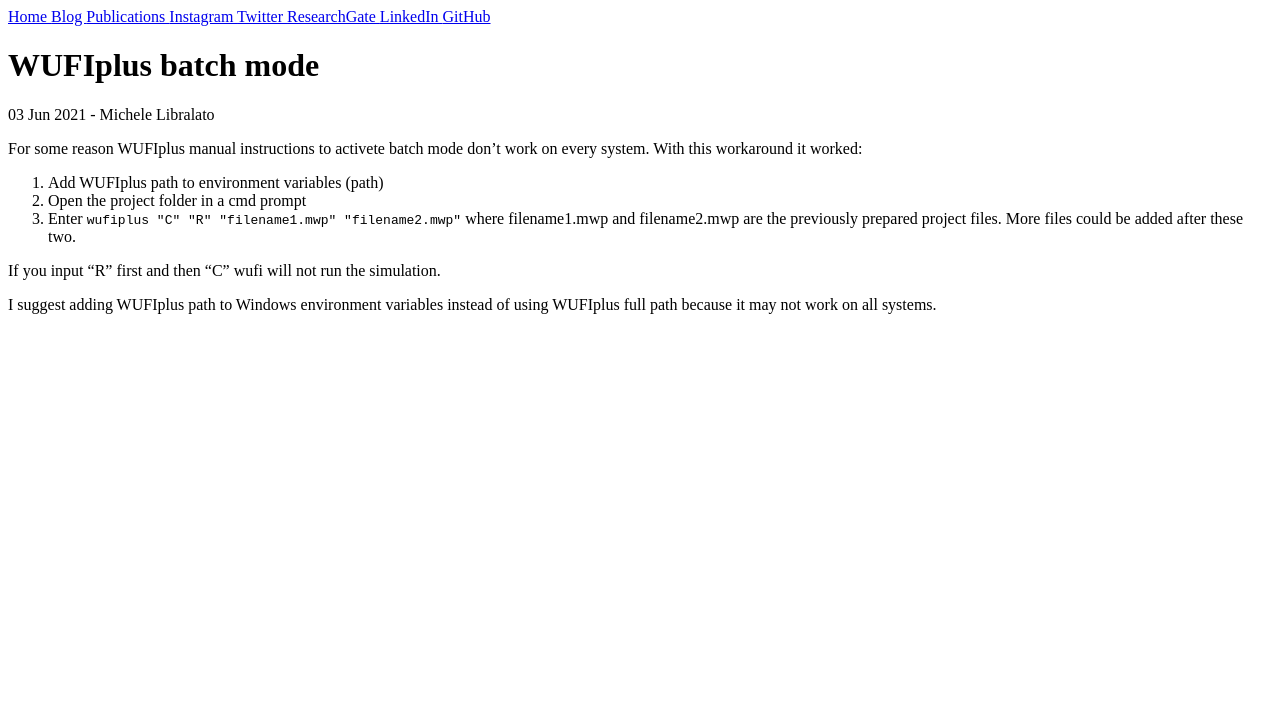
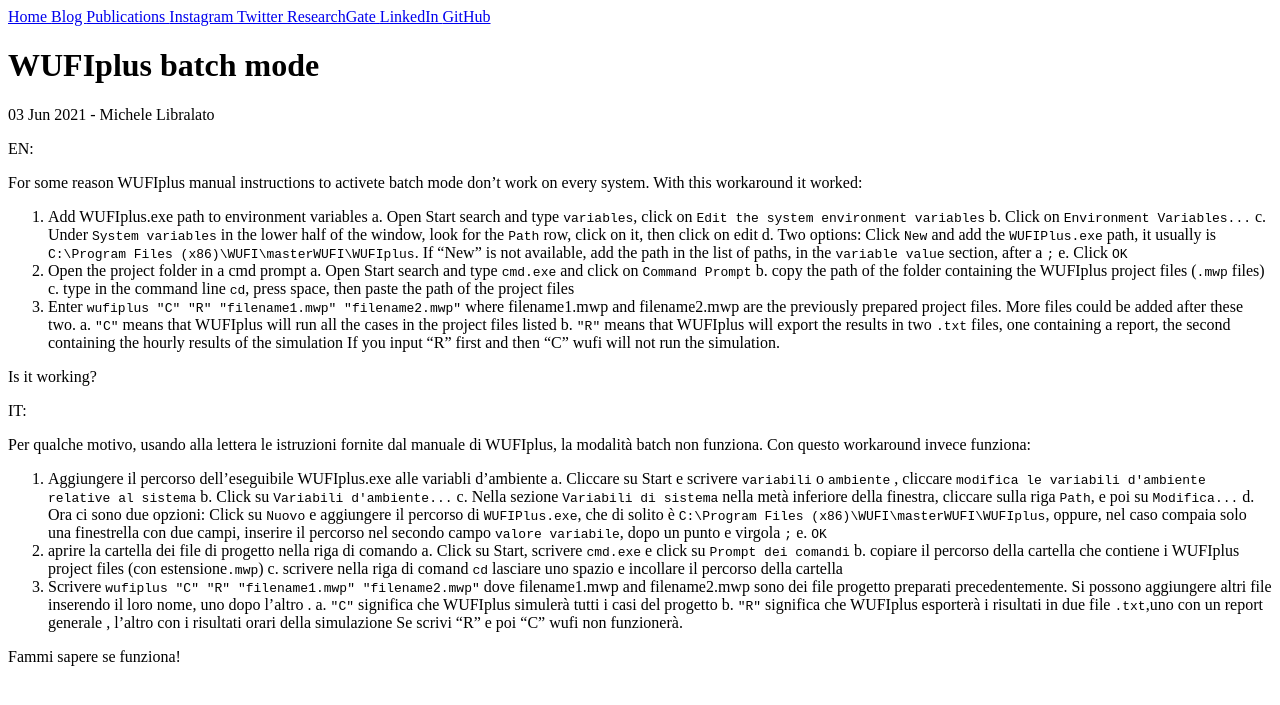
Before and after one commit to michele-libralato/michele-libralato.github.io, a Jekyll site: the page built from _posts/2021-6-3-First_post.md, in a window 1280 px wide. Shown: the top 705 px of the page. Built offline with Jekyll 4.4.1, drawn with Linux system fonts in a browser that asks for light colours.

Commit message:
Update 2021-6-3-First_post.md

```diff
--- a/_posts/2021-6-3-First_post.md
+++ b/_posts/2021-6-3-First_post.md
@@ -5,13 +5,43 @@ category: OT
 tags: WUFI, HMT, BES
 author: Michele Libralato
 ---
+EN:
 
 For some reason WUFIplus manual instructions to activete batch mode don't work on every system. With this workaround it worked:
 
-1. Add WUFIplus path to environment variables (path)
-2. Open the project folder in a cmd prompt
-3. Enter `wufiplus "C" "R" "filename1.mwp" "filename2.mwp"` where filename1.mwp and filename2.mwp are the previously prepared project files. More files could be added after these two.
-
+1. Add WUFIplus.exe path to environment variables
+  a. Open Start search and type `variables`, click on `Edit the system environment variables`
+  b. Click on `Environment Variables...`
+  c. Under `System variables` in the lower half of the window, look for the `Path` row, click on it, then click on edit
+  d. Two options: Click `New` and add the `WUFIPlus.exe` path, it usually is `C:\Program Files (x86)\WUFI\masterWUFI\WUFIplus`. If "New" is not available, add the path in the list of paths, in the `variable value` section, after a `;`
+  e. Click `OK`
+3. Open the project folder in a cmd prompt
+  a. Open Start search and type `cmd.exe` and click on `Command Prompt`
+  b. copy the path of the folder containing the WUFIplus project files (`.mwp` files)
+  c. type in the command line `cd`, press space, then paste the path of the project files
+5. Enter `wufiplus "C" "R" "filename1.mwp" "filename2.mwp"` where filename1.mwp and filename2.mwp are the previously prepared project files. More files could be added after these two.
+  a. `"C"` means that WUFIplus will run all the cases in the project files listed
+  b. `"R"` means that WUFIplus will export the results in two `.txt` files, one containing a report, the second containing the hourly results of the simulation
 If you input "R" first and then "C" wufi will not run the simulation.
 
-I suggest adding WUFIplus path to Windows environment variables instead of using WUFIplus full path because it may not work on all systems.
+Is it working?
+
+IT:
+
+Per qualche motivo, usando alla lettera le istruzioni fornite dal manuale di WUFIplus, la modalità batch non funziona. Con questo workaround invece funziona:
+1. Aggiungere il percorso dell'eseguibile WUFIplus.exe alle variabli d'ambiente
+  a. Cliccare su Start e scrivere `variabili` o `ambiente` , cliccare `modifica le variabili d'ambiente relative al sistema`
+  b. Click su `Variabili d'ambiente...`
+  c. Nella sezione `Variabili di sistema` nella metà inferiore della finestra, cliccare sulla riga `Path`, e poi su `Modifica...`
+  d. Ora ci sono due opzioni: Click su `Nuovo` e aggiungere il percorso di `WUFIPlus.exe`, che di solito è `C:\Program Files (x86)\WUFI\masterWUFI\WUFIplus`, oppure, nel caso compaia solo una finestrella con due campi, inserire il percorso nel secondo campo `valore variabile`, dopo un punto e virgola `;`
+  e. `OK`
+3. aprire la cartella dei file di progetto nella riga di comando
+  a. Click su Start, scrivere `cmd.exe` e click su `Prompt dei comandi`
+  b. copiare il percorso della cartella che contiene i WUFIplus project files (con estensione`.mwp`)
+  c. scrivere nella riga di comand `cd` lasciare uno spazio e incollare il percorso della cartella
+5. Scrivere `wufiplus "C" "R" "filename1.mwp" "filename2.mwp"` dove filename1.mwp and filename2.mwp sono dei file progetto preparati precedentemente. Si possono aggiungere altri file inserendo il loro nome, uno dopo l'altro .
+  a. `"C"` significa che WUFIplus simulerà tutti i casi del progetto
+  b. `"R"` significa che WUFIplus esporterà i risultati in due file `.txt`,uno con un report generale , l'altro con i risultati orari della simulazione
+Se scrivi "R" e poi "C" wufi non funzionerà.
+
+Fammi sapere se funziona!
```
